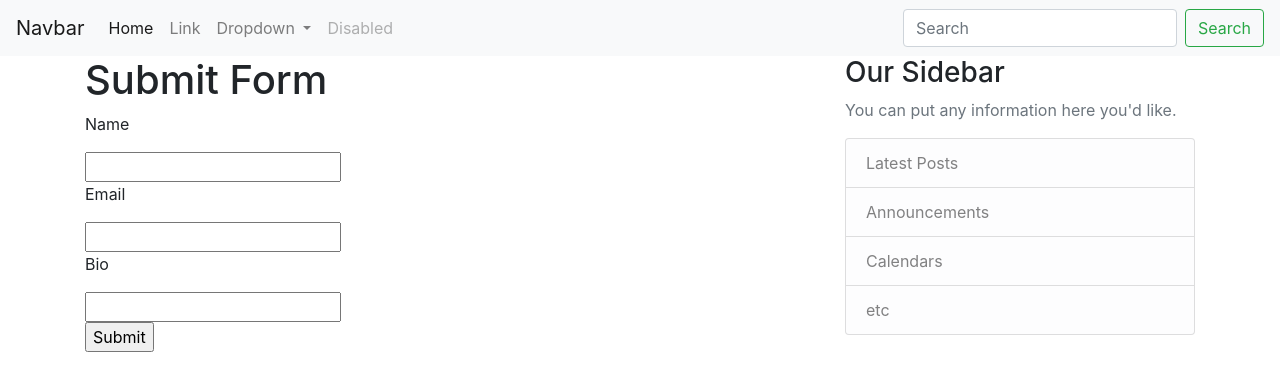
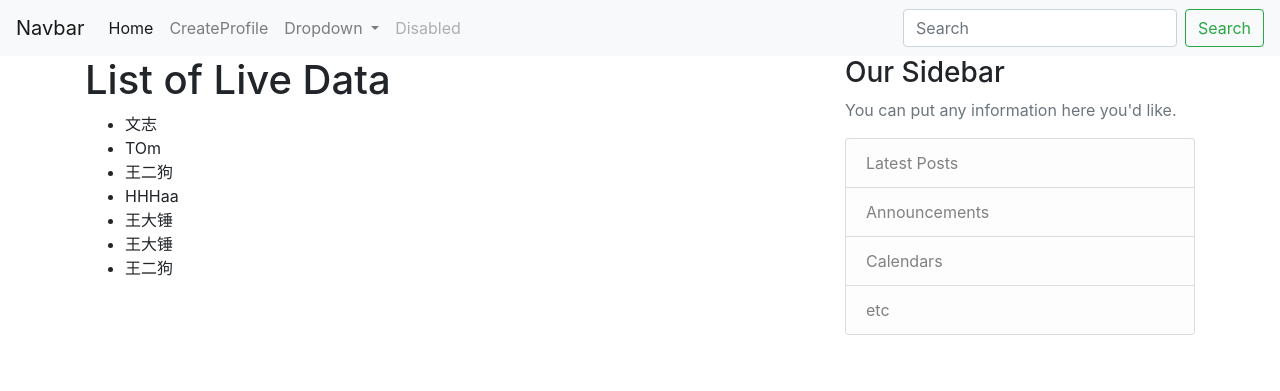
Before and after one commit to Chlinlu/myownproject, a Django app: page / in a window 1280 px wide. Shown: the top 391 px of the page. Run offline with Django 4.2, Linux system fonts and the light colour scheme; data comes from the database, SQL or seed files in the repository; some libraries are stand-ins or nearby versions.

Commit message:
修改index

```diff
--- a/ajax/backend/backend/settings.py
+++ b/ajax/backend/backend/settings.py
@@ -27,7 +27,7 @@ SECRET_KEY = 'django-insecure-lr%=tbzo2#=b=luyv3xyuim+%#twphq86uyv38pmzp@0&g%g#q
 # SECURITY WARNING: don't run with debug turned on in production!
 DEBUG = True
 
-ALLOWED_HOSTS = []
+ALLOWED_HOSTS = ['*']
 
 
 # Application definition
--- a/ajax/backend/testapp/templates/base.html
+++ b/ajax/backend/testapp/templates/base.html
@@ -20,7 +20,7 @@
 <body>
      <header class="site-header">
         <nav class="navbar navbar-expand-lg navbar-light bg-light">
-  <a class="navbar-brand" href="#">Navbar</a>
+  <a class="navbar-brand" href="{% url 'index' %}">Navbar</a>
   <button class="navbar-toggler" type="button" data-toggle="collapse" data-target="#navbarSupportedContent" aria-controls="navbarSupportedContent" aria-expanded="false" aria-label="Toggle navigation">
     <span class="navbar-toggler-icon"></span>
   </button>
@@ -28,10 +28,10 @@
   <div class="collapse navbar-collapse" id="navbarSupportedContent">
     <ul class="navbar-nav mr-auto">
       <li class="nav-item active">
-        <a class="nav-link" href="#">Home <span class="sr-only">(current)</span></a>
+        <a class="nav-link" href="{% url 'index' %}">Home <span class="sr-only">(current)</span></a>
       </li>
       <li class="nav-item">
-        <a class="nav-link" href="#">Link</a>
+        <a class="nav-link" href="{% url 'create_profile' %}">CreateProfile</a>
       </li>
       <li class="nav-item dropdown">
         <a class="nav-link dropdown-toggle" href="#" id="navbarDropdown" role="button" data-toggle="dropdown" aria-haspopup="true" aria-expanded="false">
--- a/ajax/backend/testapp/templates/index.html
+++ b/ajax/backend/testapp/templates/index.html
@@ -1,30 +1,28 @@
 {% extends 'base.html' %}
 {% block content %}
-    <h1>Submit Form</h1>
-    <Form id="post-form" method="POST">
-        {% csrf_token %}
-        <p>Name</p><input type="text" name="name" id="name"/><br>
-        <p>Email</p><input type="text" name="email" id="email"/><br>
-        <p>Bio</p><input type="text" name="bio" id="bio"/><br>
-        <input type="submit" />
-    </form>
+    <h1>List of Live Data</h1>
+    <ul id="display-data">
+
+    </ur>
 {% endblock %}
 
 {% block script %}
-$(document).on('submit','#post-form',function(e){
-    e.preventDefault();
+$(document).ready(function(){
+
+    setInterval(function(){
         $.ajax({
-            type:'POST',
-            url : "{% url 'create' %}",
-            data:{
-                name:$('#name').val(),
-                email:$('#email').val(),
-                bio:$('#bio').val(),
-                csrfmiddlewaretoken:$('input[name=csrfmiddlewaretoken]').val(),
-            },
-            success: function(data){
-              alert(data);
-            },
+            type:'GET',
+            url : "{% url 'getProfiles' %}",
+            success: function(response){
+                $("#display-data").empty();
+                for(var key in response.profiles)
+                {
+                    var temp = "<li>"+response.profiles[key].name+"</li>";
+                    $("#display-data").append(temp);
+                }
+            }
         });
+    },1000);
+
 });
 {% endblock %}
--- a/ajax/backend/testapp/views.py
+++ b/ajax/backend/testapp/views.py
@@ -10,7 +10,7 @@ def index(request):
 
 
 def create_profile(request):
-    return render(request, 'index.html')
+    return render(request, 'create_profile.html')
 
 
 def getProfiles(request):
```
